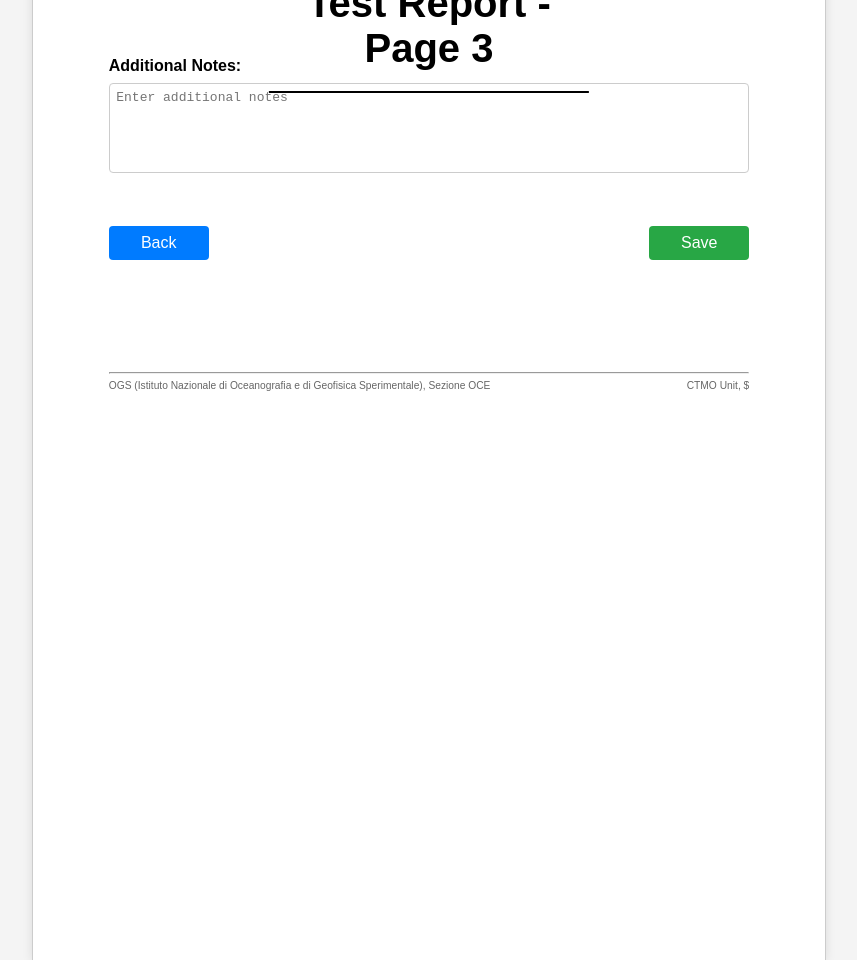
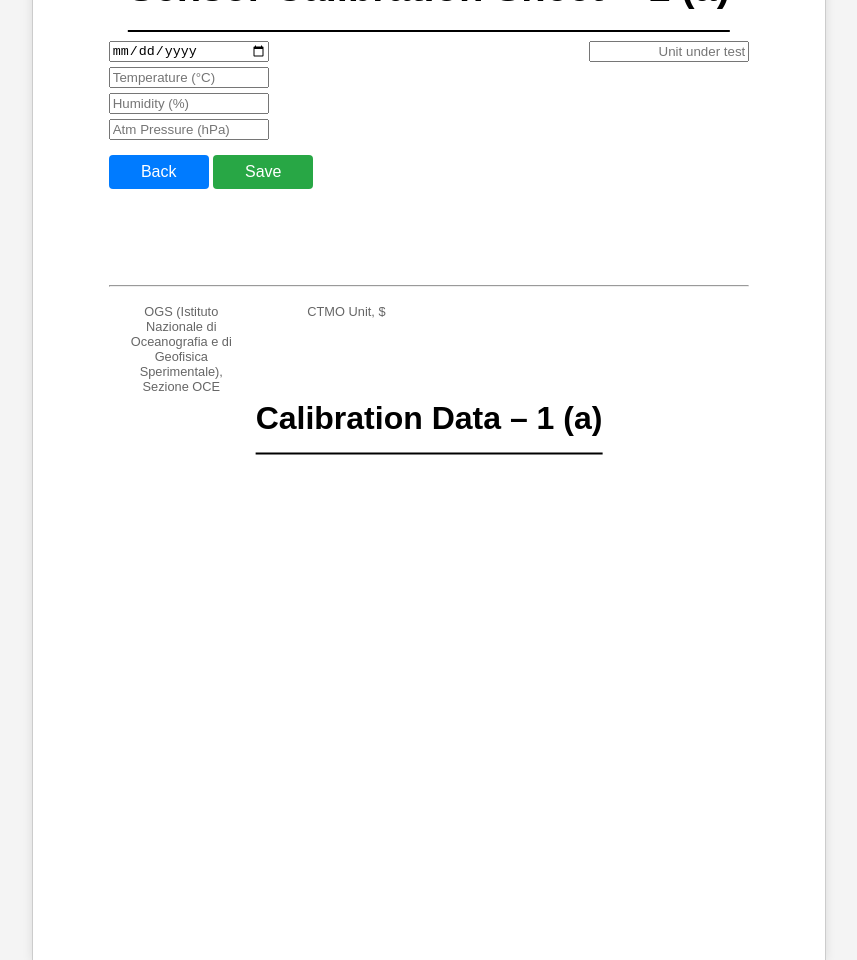
Before and after one commit to nikolaholodkov/webapp, a plain HTML site: page webapp/sensor-calibration-app/frontend/page3.html in a window 1280 px wide. Shown: the whole page, without its empty margins (211-1068 px from the left). Drawn offline with Linux system fonts and the light colour scheme.

Commit message:
New version

```diff
--- a/webapp/sensor-calibration-app/frontend/page3.html
+++ b/webapp/sensor-calibration-app/frontend/page3.html
@@ -25,14 +25,36 @@
         <span>Relazione Interna OGS:</span>
         <input type="text" id="ogs-report-id" name="ogs-report-id" placeholder="Enter ID">
       </div>
-      <h1>Test Report - Page 3</h1>
+      <h1 class="header-title">
+        Sensor Calibration Sheet – 1 (a)
+      </h1>
     </header>
     <main>
       <form>
-        <label for="additional-notes">Additional Notes:</label>
-        <textarea id="additional-notes" name="additional-notes" rows="5" placeholder="Enter additional notes"></textarea>
+        <div class="form-row">
+          <input type="date" id="test-date" name="test-date" placeholder="Date">
+          <input type="text" id="units-under-test" name="units-under-test" placeholder="Unit under test" class="align-right">
+        </div>
 
-        <div style="display: flex; justify-content: space-between; margin-top: 20px;">
+        <div class="form-row">
+          <input type="text" id="temperature" name="temperature" placeholder="Temperature (°C)">
+        </div>
+
+        <div class="form-row">
+          <input type="text" id="humidity" name="humidity" placeholder="Humidity (%)">
+        </div>
+
+        <div class="form-row">
+          <input type="text" id="atmospheric" name="atmospheric" placeholder="Atm Pressure (hPa)">
+        </div>
+      </form>
+
+      <h2 class="section-title">
+        Calibration Data – 1 (a)
+      </h2>
+
+      <form>
+        <div class="form-actions">
           <button type="button" onclick="goBackToPage2()">Back</button>
           <button type="submit" class="secondary-button">Save</button>
         </div>
@@ -40,11 +62,11 @@
     </main>
     <footer>
       <hr>
-      <div style="display: flex; justify-content: space-between; font-size: 0.8em; color: #666; text-align: left;">
-        <div style="text-align: left;">
+      <div class="footer-content">
+        <div>
           OGS (Istituto Nazionale di Oceanografia e di Geofisica Sperimentale), Sezione OCE
         </div>
-        <div style="text-align: right;">
+        <div>
           CTMO Unit, $
         </div>
       </div>
--- a/webapp/sensor-calibration-app/frontend/styles/style.css
+++ b/webapp/sensor-calibration-app/frontend/styles/style.css
@@ -57,6 +57,10 @@ h1 {
   text-align: center;
   border-bottom: 2px solid #000; /* Add a straight line below */
   padding-bottom: 0.5em; /* Add spacing between text and line */
+  white-space: nowrap;
+  overflow: hidden;
+  text-overflow: ellipsis;
+  text-transform: none;
 }
 
 h2 {
@@ -70,23 +74,22 @@ h2 {
   padding-bottom: 0.5em; /* Add spacing between text and line */
 }
 
+/* Align input fields to the left */
 form {
   display: flex;
   flex-direction: column;
-  margin-top: 1em; /* Add spacing between the line and the form */
+  align-items: flex-start;
+  gap: 10px;
 }
 
-label {
-  margin-bottom: 0.5em;
-  font-weight: bold;
+input, textarea {
+  width: 100%; /* Make input fields span the full width of their container */
+  max-width: 100%; /* Ensure they don't exceed the container width */
+  box-sizing: border-box; /* Include padding and border in the width calculation */
 }
 
-input, textarea, button {
-  margin-bottom: 1em;
-  padding: 0.5em;
-  font-size: 1em;
-  border: 1px solid #ccc;
-  border-radius: 4px;
+button {
+  align-self: flex-start; /* Align buttons to the left */
 }
 
 textarea {
@@ -102,7 +105,6 @@ button {
   font-size: 1em;
   border-radius: 4px;
   width: 100px; /* Reduce the width */
-  align-self: flex-end; /* Align the button to the right within the form */
   margin-top: 20px; /* Add spacing above the button */
 }
 
@@ -119,7 +121,6 @@ button:hover {
   font-size: 1em;
   border-radius: 4px;
   width: 100px; /* Same width as the Save button */
-  align-self: flex-end; /* Align the button to the right within the form */
   margin-top: 10px; /* Add spacing above the button */
 }
 
@@ -238,3 +239,71 @@ footer {
   box-sizing: border-box; /* Include padding and border in width */
   height: 20px; /* Adjust input height to match reduced row height */
 }
+
+/* Style for form rows */
+.form-row {
+  display: flex;
+  justify-content: space-between; /* Space out the input fields */
+  margin-bottom: -5px;
+  width: 100%; /* Allow the row to span the full width of the page */
+}
+
+.form-row input {
+  width: 25%; /* Set each input field to 1/3 of the page width */
+  max-width: 400px; /* Optional: Set a maximum width for larger screens */
+  min-width: 100px; /* Optional: Set a minimum width for smaller screens */
+  flex: none; /* Prevent the input from stretching */
+}
+
+/* Style for the "units under test" input field */
+#units-under-test {
+  width: 25%; /* Set width to 25% of the page */
+  margin-left: auto; /* Push it to the right */
+  text-align: right; /* Right-align the text inside the input */
+}
+
+/* Style for the "conductivity testing level" input field */
+#conductivity-testing-level {
+  width: 25%; /* Set width to 25% of the page */
+  margin-left: auto; /* Push it to the right */
+  text-align: right; /* Right-align the text inside the input */
+}
+
+/* Make the table span the full width of the page */
+table {
+  width: 100%; /* Set table width to 100% */
+  border-collapse: collapse; /* Optional: Remove gaps between table cells */
+}
+
+th, td {
+  border: 1px solid #ccc; /* Optional: Add borders to table cells */
+  padding: 8px; /* Optional: Add padding for better readability */
+  text-align: left; /* Align text to the left */
+}
+
+.align-right {
+  margin-left: auto; /* Push the "Unit under test" input to the far right */
+}
+
+.footer-content {
+  display: grid;
+  grid-template-columns: repeat(4, 1fr); /* 4 equal columns */
+  gap: 20px; /* Space between columns */
+  text-align: center; /* Center-align text in each column */
+}
+
+.footer-content div {
+  padding: 10px;
+}
+
+@media (max-width: 768px) {
+  .footer-content {
+    grid-template-columns: repeat(2, 1fr); /* 2 columns for smaller screens */
+  }
+}
+
+@media (max-width: 480px) {
+  .footer-content {
+    grid-template-columns: 1fr; /* 1 column for very small screens */
+  }
+}
```
Also changed, not shown: webapp/sensor-calibration-app/frontend/index.html (+6 -15 lines), webapp/sensor-calibration-app/frontend/page2.html (+13 -17 lines).
